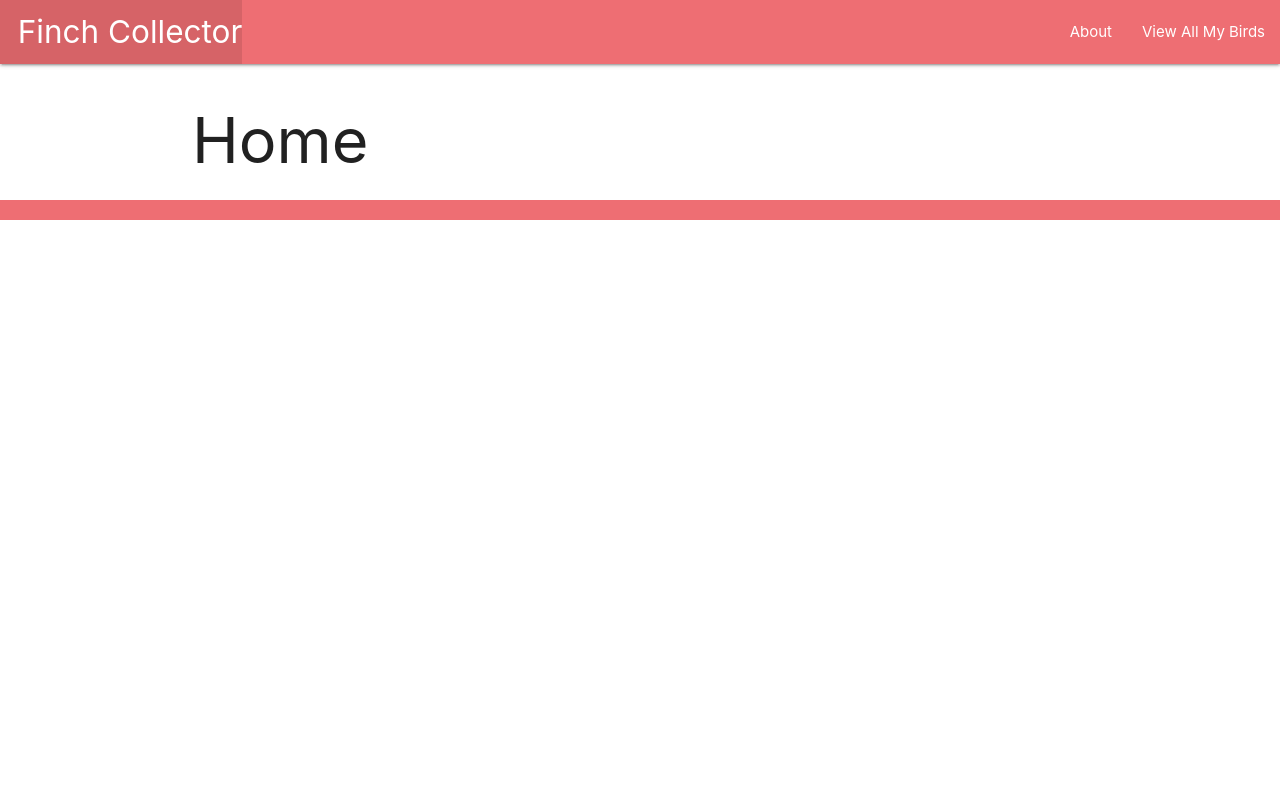
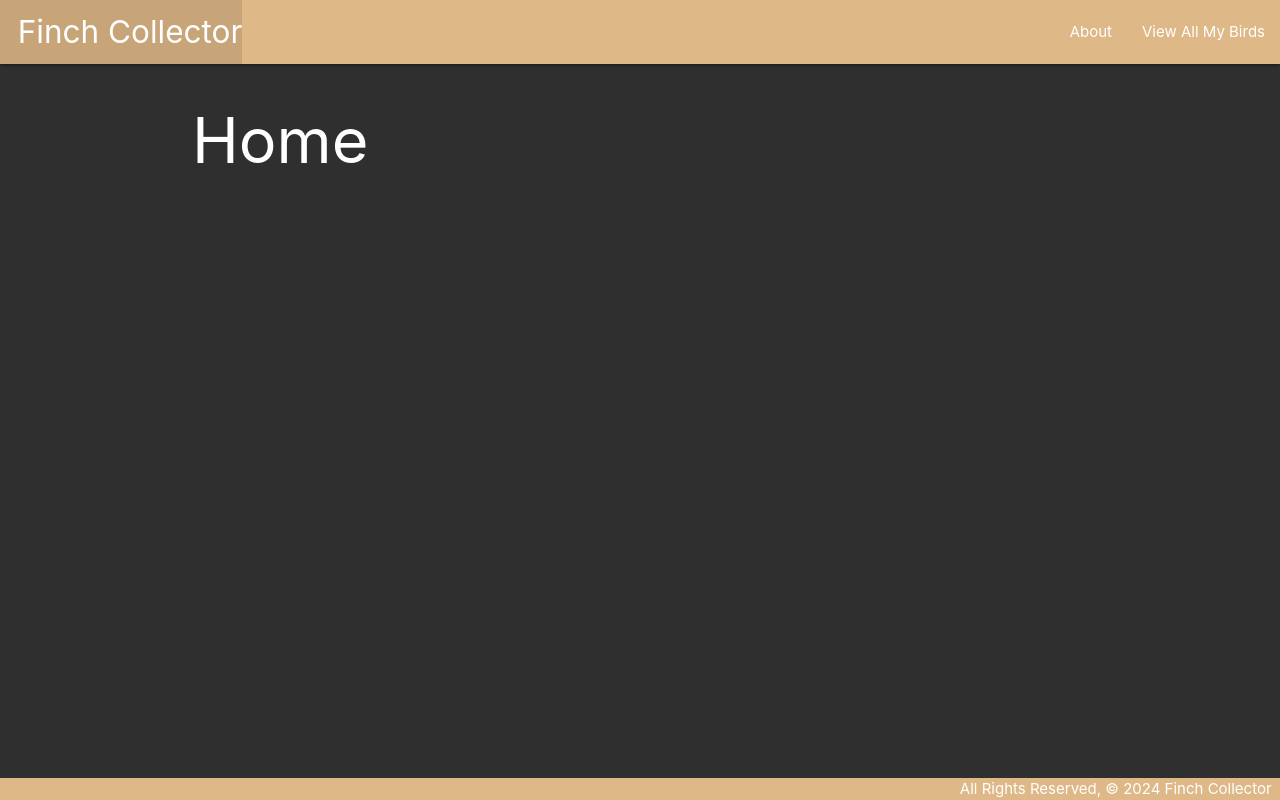
Before and after one commit to adammetzinger/finchcollector, a Django app: page / in a window 1280 px wide. Run offline with Django 5.2, Linux system fonts and the light colour scheme.

Commit message:
css finished for now

```diff
--- /dev/null
+++ b/main_app/static/css/style.css
@@ -0,0 +1,24 @@
+body {
+    display: flex;
+    min-height: 100vh;
+    flex-direction: column;
+    background-color: rgb(47, 47, 47);
+}
+
+main {
+    flex: 1 0 auto;
+}
+
+h1 {
+    color: white;
+}
+
+footer.page-footer {
+    padding-top: 0;
+    text-align: right;
+    background-color: burlywood;
+}
+
+nav {
+    background-color: burlywood;
+}
--- a/main_app/templates/base.html
+++ b/main_app/templates/base.html
@@ -1,3 +1,4 @@
+{% load static %}
 <!DOCTYPE html>
 <html lang="en">
 <head>
@@ -6,6 +7,7 @@
   <meta http-equiv="X-UA-Compatible" content="ie=edge">
   <title>Finch Collector</title>
   <link rel="stylesheet" href="https://cdnjs.cloudflare.com/ajax/libs/materialize/1.0.0/css/materialize.min.css">
+  <link rel="stylesheet" type="text/css" href="{% static 'css/style.css' %}">
 </head>
 <body>
   <header class="navbar-fixed">
```
